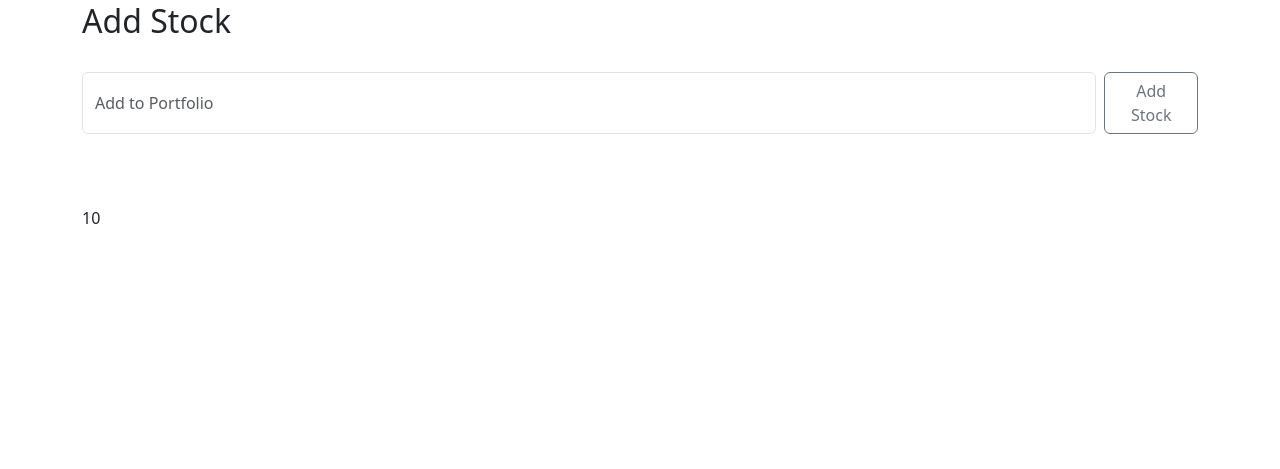
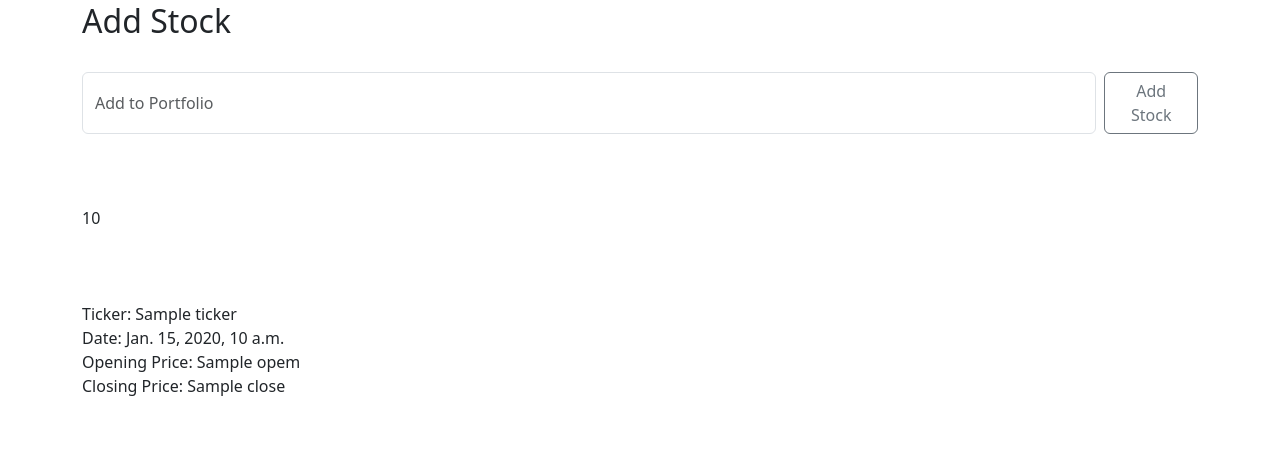
Before and after one commit to FrancisChung/udemy-django-stock, a Django app: template quotes/templates/add_stock.html in a window 1280 px wide. Shown: the part 102-571 px from the top of the page. Run offline with Django 5.2, Linux system fonts and the light colour scheme; the template is opened without the code that fills it: most values are stand-ins (such as "Sample title", 1, 10 or a date in 2020).

Commit message:
Custom rendering code for values from DB

```diff
--- a/quotes/templates/add_stock.html
+++ b/quotes/templates/add_stock.html
@@ -19,7 +19,24 @@
             <br />
             <br />
             {% for stock in ticker %}
-                {{  stock }}
+                {{ stock }}
+                <br />
+                <br />
+            {%  endfor %}
+        {% endif %}
+    {% endif %}
+
+    {% if db %}
+        {%  if "Error" in ticker %}
+            There was a problem with the ticker symbol
+        {%  else %}
+            <br />
+            <br />
+            {% for item in db %}
+                Ticker: {{ item.ticker }}<br/>
+                Date: {{item.date}}<br />
+                Opening Price: {{ item.opem }}<br />
+                Closing Price: {{ item.close }}<br />
                 <br />
                 <br />
             {%  endfor %}
```
